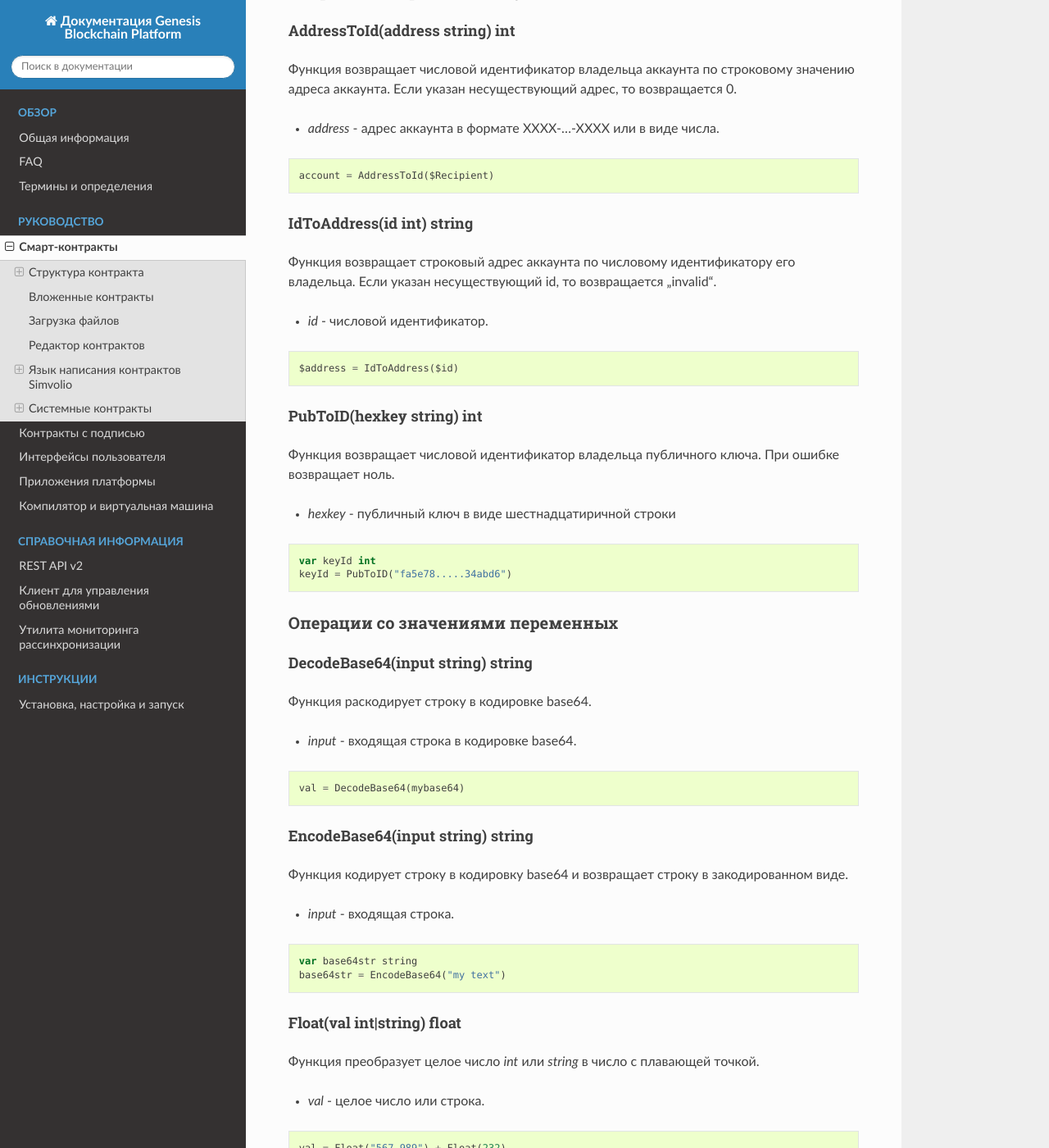
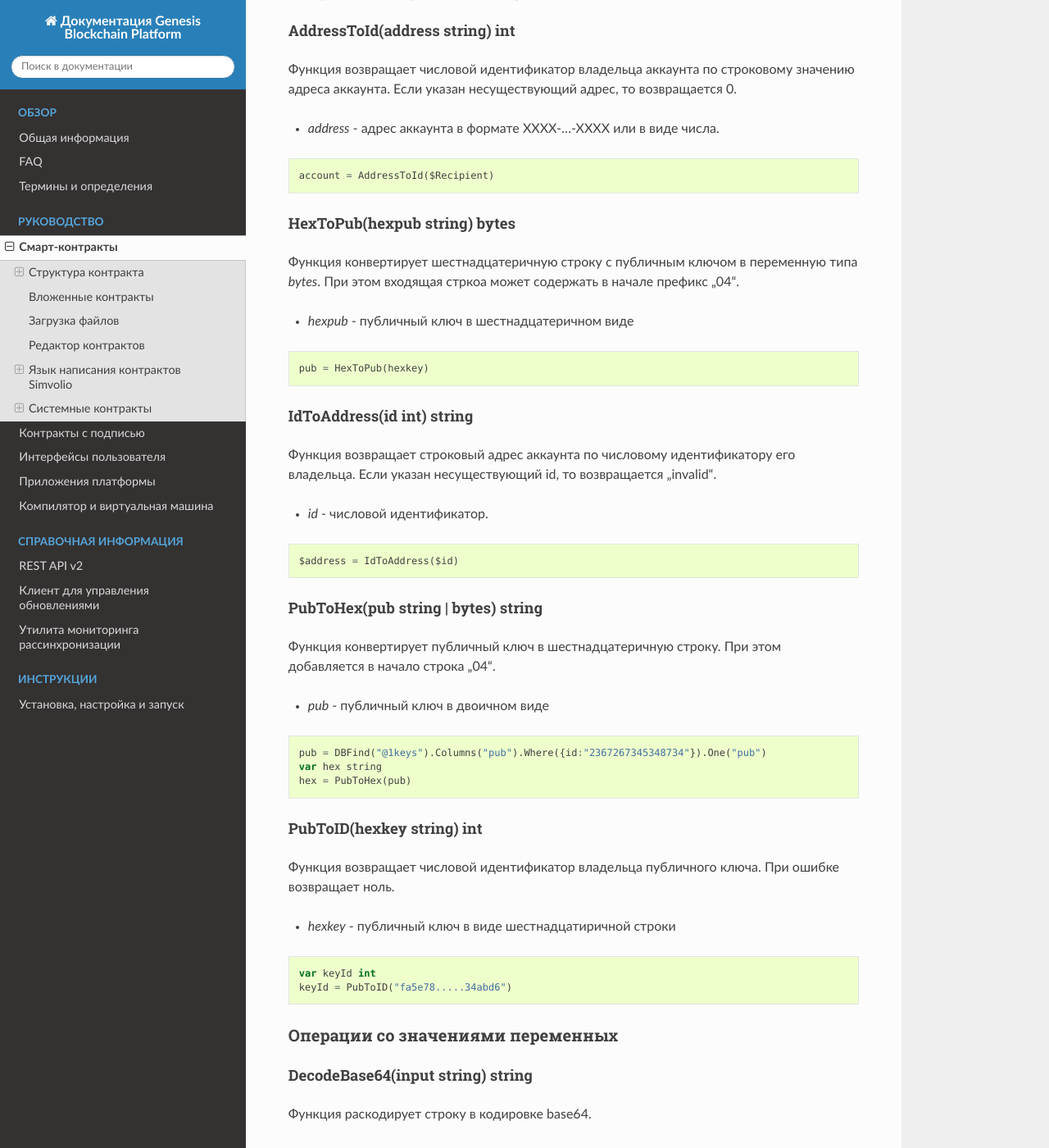
Before and after one commit to AplaProject/apla-docs-ru, a Sphinx documentation site: the page built from source/topics/script.rst, in a window 1280 px wide and 1400 px high, scrolled down 23557 px. Shown: the whole window at 82% size. Built offline with Sphinx 7.4.7 and the Read the Docs theme 2.0.0, drawn with Linux system fonts in a browser that asks for light colours.

Commit message:
Update script.rst

```diff
--- a/source/topics/script.rst
+++ b/source/topics/script.rst
@@ -952,6 +952,18 @@ AddressToId(address string) int
 
     account = AddressToId($Recipient)
 
+HexToPub(hexpub string) bytes
+--------------------------
+
+Функция конвертирует шестнадцатеричную строку с публичным ключом в переменную типа *bytes*. При этом входящая стркоа может содержать в начале префикс '04'.
+
+* *hexpub* - публичный ключ в шестнадцатеричном виде
+
+.. code:: js
+
+        pub = HexToPub(hexkey)
+
+
 IdToAddress(id int) string
 --------------------------
 
@@ -962,6 +974,19 @@ IdToAddress(id int) string
 .. code:: js
 
     $address = IdToAddress($id)
+
+PubToHex(pub string | bytes) string
+--------------------------
+
+Функция конвертирует публичный ключ в шестнадцатеричную строку. При этом добавляется в начало строка '04'.
+
+* *pub* - публичный ключ в двоичном виде
+
+.. code:: js
+
+        pub = DBFind("@1keys").Columns("pub").Where({id:"2367267345348734"}).One("pub")
+        var hex string
+        hex = PubToHex(pub)
 
 PubToID(hexkey string) int
 --------------------------
```
